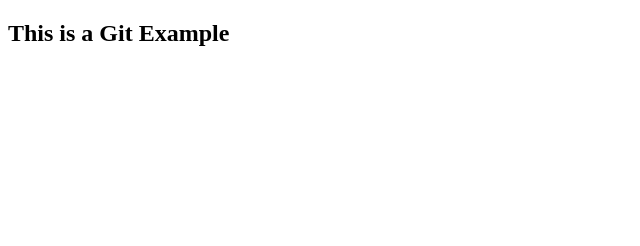
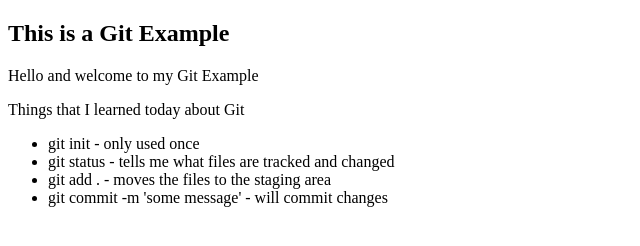
Before and after one commit to rvanarsdall/git-example-aug-2022, a plain HTML site: page index.html in a window 1280 px wide. Shown: the whole page, without its empty margins (0-640 px from the left). Drawn offline with Linux system fonts and the light colour scheme.

Commit message:
added a list of notes

```diff
--- a/index.html
+++ b/index.html
@@ -8,5 +8,13 @@
   </head>
   <body>
     <h2>This is a Git Example</h2>
+    <p>Hello and welcome to my Git Example</p>
+    <p>Things that I learned today about Git</p>
+    <ul>
+      <li>git init - only used once</li>
+      <li>git status - tells me what files are tracked and changed</li>
+      <li>git add . - moves the files to the staging area</li>
+      <li>git commit -m 'some message' - will commit changes</li>
+    </ul>
   </body>
 </html>
```
